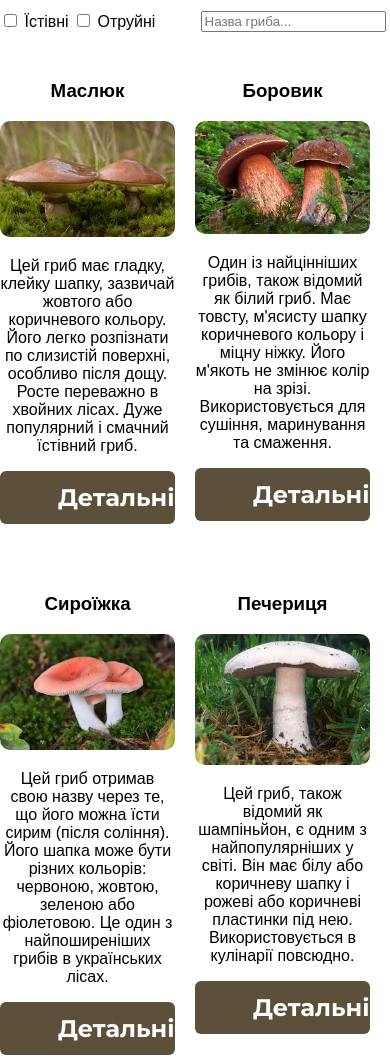
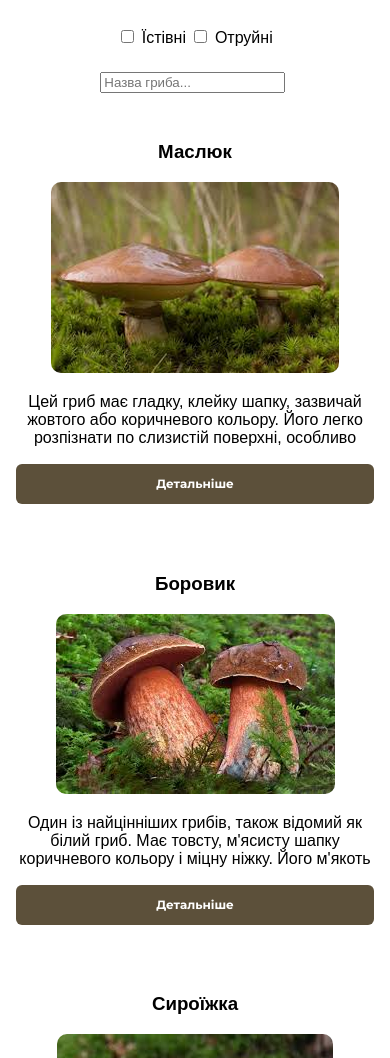
Before and after one commit to AndrewBorisiuk/Mycology, a plain HTML site: page category.html in a window 390 px wide. Shown: the part 935-1993 px from the top of the page. Drawn offline with Linux system fonts and the light colour scheme; files whose address does not match are found by name.

Commit message:
fix visual bugs

```diff
--- a/style.css
+++ b/style.css
@@ -308,7 +308,27 @@ padding: 12px 58px;
     }
 }
 
+.list {
+    padding: 16px;
+}
+
 @media screen and (max-width: 768px) {
+    .card p {
+   max-height: 55px;
+    overflow: hidden;
+}
+.mushrooms .col{
+width: 100%;
+}
+    .filtes {
+   flex-direction: column;
+   gap: 25px;
+}
+    .mushrooms a {
+        padding: 12px;
+        font-size: 12px;
+        line-height: 16px;
+}
     footer img {
         display: none;
     }
```
